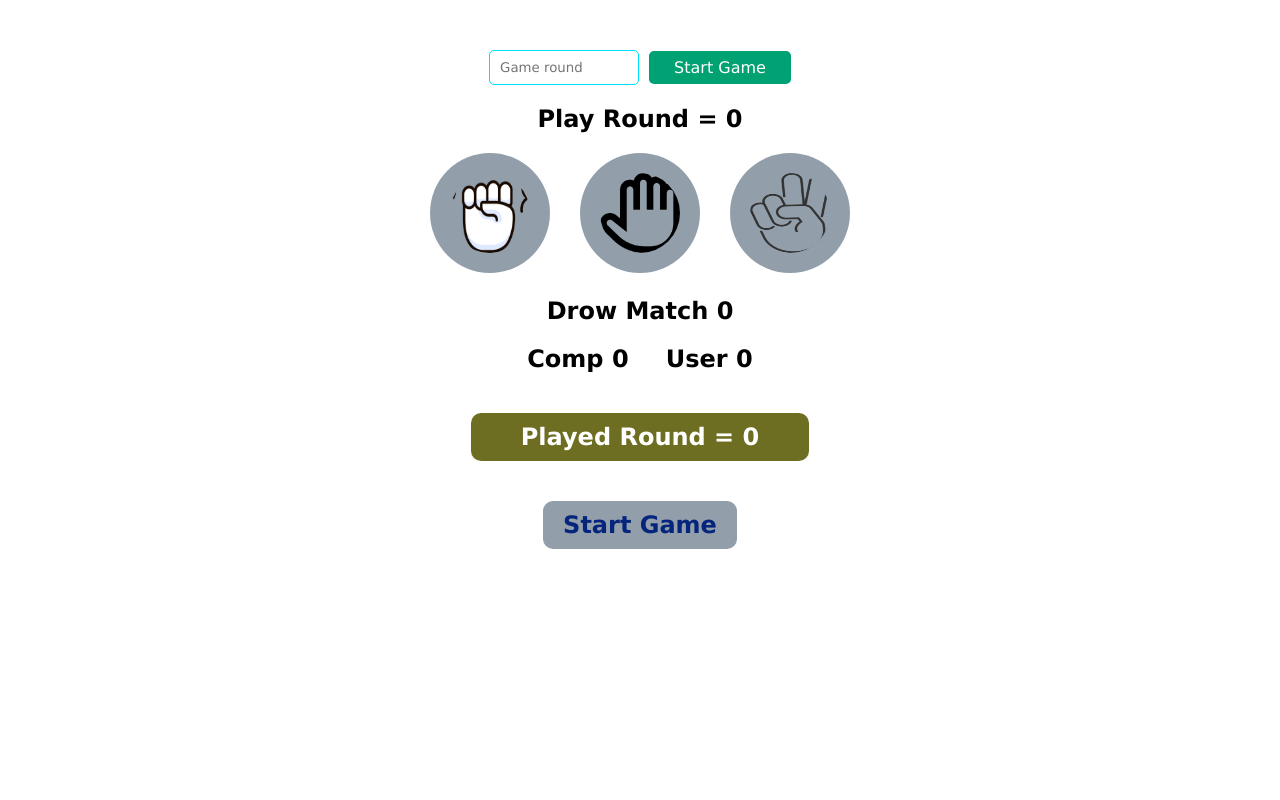
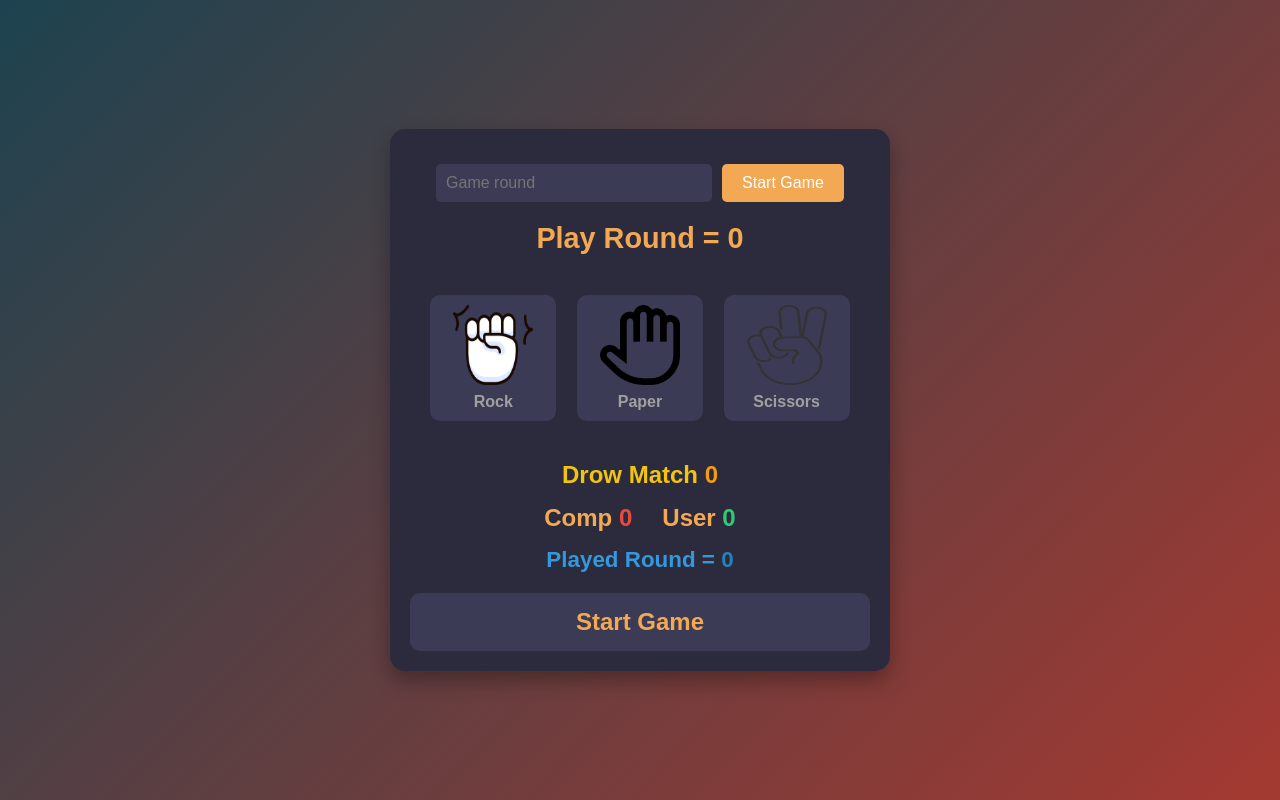
Before and after one commit to MrPAWAN143/rockpaperscissors, a plain HTML site: page index.html in a window 1280 px wide. Drawn offline with Linux system fonts and the light colour scheme.

Commit message:
theme change

```diff
--- a/index.html
+++ b/index.html
@@ -26,23 +26,23 @@
             <h2>Play Round = <span class="gameround">0</span></h2>
         </div>
 
-
         <div class="game">
-            <div id="rock">
-                <img src="rock.png" alt="">
-
+            <div id="rock" class="choice">
+                <img src="rock.png" alt="Rock">
+                <p>Rock</p>
             </div>
 
-            <div id="paper">
-                <img src="hand-paper.png" alt="">
-
+            <div id="paper" class="choice">
+                <img src="hand-paper.png" alt="Paper">
+                <p>Paper</p>
             </div>
 
-            <div id="scissors">
-
-                <img src="scissors.png" alt="">
+            <div id="scissors" class="choice">
+                <img src="scissors.png" alt="Scissors">
+                <p>Scissors</p>
             </div>
         </div>
+
 
 
         <div class="drow">
--- a/script.js
+++ b/script.js
@@ -47,17 +47,11 @@ const getuserround = () => {
     }
 }
 
-const popupshow = (msg, bgclor ,txtclor, time) => {
+const popupshow = (msg, bgclor, txtclor) => {
     gamemsg.style.display = "block"
     gamemsg.innerText = msg
     gamemsg.style.backgroundColor = bgclor
     gamemsg.style.color = txtclor
-
-
-
-
-
-
     setTimeout(() => {
         gamemsg.style.display = "none"
         userselectround.value = ""
@@ -71,9 +65,9 @@ const setgameroundvalue = () => {
     gameroundset.style.color = "green"
     gameroundset.style.fontSize = "30px"
     gameroundset.style.fontWeight = "800";
-    inputdiv.style.visibility = "hidden";
+    inputdiv.style.display = "none";
 
-    popupshow(`Congratulations! You have (${gameround}) rounds to play."` , "green" , "white" , 2000)
+    popupshow(`Congratulations! You have (${gameround}) rounds to play."`, "green", "white", 2000)
 
 }
 
@@ -88,26 +82,23 @@ gamediv.forEach((item) => {
 })
 
 const gamedrow = (userchoice, compval) => {
-
-    drowmatch++
-    drowpoint.innerText = drowmatch
-    msg.innerText = `Game Drow (${userchoice}) = (${compval}) `
-}
+    drowmatch++;
+    drowpoint.innerText = drowmatch;
+    msg.innerText = `It's a draw! Both chose (${userchoice}).`;
+};
 
 const winfunction = (userwin, userchoice, compval) => {
+    if (userwin) {
+        userscore++;
+        userpoint.innerText = userscore;
+        msg.innerText = `You win! (${userchoice}) beats (${compval}).`;
+    } else {
+        compscore++;
+        compoints.innerText = compscore;
+        msg.innerText = `You lose! (${compval}) beats (${userchoice}).`;
+    }
+};
 
-    if (userwin) {
-        userscore++
-        userpoint.innerText = userscore
-        msg.innerText = `You Win!  (${userchoice}) Beats (${compval}) `
-    } else {
-        compscore++
-        compoints.innerText = compscore
-        msg.innerText = `You Loss!  (${compval}) Beats (${userchoice}) `
-    }
-
-
-}
 
 
 const playgame = (userchoice) => {
@@ -151,7 +142,7 @@ const playgame = (userchoice) => {
 
 
 
-            popupshow("This is your final chance! You have one last move to make it count!" , "red" , "white" )
+            popupshow("This is your final chance! You have one last move to make it count!", "red", "white")
 
             if (gameround === 0) {
                 celebrite()
@@ -164,7 +155,7 @@ const playgame = (userchoice) => {
 
 
     } else {
-        popupshow("You don’t have any rounds left to play. Please check back later!", "red" , "white" )
+        popupshow("You don’t have any rounds left to play. Please check back later!", "red", "white")
 
     }
 
@@ -175,19 +166,19 @@ const celebrite = () => {
     if (userscore > compscore) {
 
 
-        popupshow("Congratulations! You've successfully won this game. Your strategy and skills were impressive—well done!" , "green" , "white" )
+        popupshow("Congratulations! You've successfully won this game. Your strategy and skills were impressive—well done!", "green", "white")
 
 
 
     } else if (userscore === compscore) {
 
-        popupshow("It's a draw! Both sides played well, but this match ends in a tie. Great effort from everyone!", "yellow" , "white" )
+        popupshow("It's a draw! Both sides played well, but this match ends in a tie. Great effort from everyone!", "yellow", "black")
 
 
     } else {
 
 
-        popupshow("Oops! We're sorry to say that you've lost this game. Better luck next time—don't give up!", "red" , "white" )
+        popupshow("Oops! We're sorry to say that you've lost this game. Better luck next time—don't give up!", "red", "white")
 
     }
 
@@ -210,16 +201,17 @@ const Startgame = () => {
 
     let startgame = document.querySelector('.start')
     startgame.addEventListener('click', () => {
-        inputdiv.style.visibility = "visible";
+        inputdiv.style.display = "flex";
         compoints.innerText = 0
         drowpoint.innerText = 0
         userpoint.innerText = 0
         plyedroundmsg.innerText = 0
         gameroundset.innerText = 0
 
-         gamemsg.style.display = "none"
+        gamemsg.style.display = "none"
 
-         msg.innerText = "Let's Play"
+        msg.innerText = "Let's Play"
+
 
     })
 
--- a/style.css
+++ b/style.css
@@ -1,123 +1,213 @@
+
 * {
-    box-sizing: border-box;
     margin: 0;
     padding: 0;
-    font-family: Geneva, Verdana, sans-serif;
+    box-sizing: border-box;
+    font-family: 'Arial', sans-serif;
 }
-
-html,
 body {
-    margin: 0;
+    background: linear-gradient(135deg, #1d4350, #a43931);
+    color: #fff;
+    display: flex;
+    align-items: center;
+    justify-content: center;
+    min-height: 100vh;
+    padding: 20px;
+    text-align: center;
 }
 
 .container {
+    max-width: 500px;
+    width: 100%;
+    background: #2b2b3d;
+    border-radius: 15px;
+    box-shadow: 0 10px 20px rgba(0, 0, 0, 0.3);
+    padding: 20px;
+    overflow: hidden;
+}
+
+/* Game Message */
+.gamemsg {
+    font-size: 1.2rem;
+    margin-bottom: 15px;
+    color: #f3a953;
+}
+
+/* Game Round Input */
+.how-round {
+    display: flex;
+    justify-content: center;
+    align-items: center;
+    gap: 10px;
+    margin-bottom: 20px;
+}
+
+.how-round input {
+    width: 60%;
+    padding: 10px;
+    font-size: 1rem;
+    border-radius: 5px;
+    border: none;
+    outline: none;
+    background: #3b3b55;
+    color: #fff;
+}
+
+.how-round .submit-btn {
+    background: #f3a953;
+    color: #fff;
+    padding: 10px 20px;
+    border-radius: 5px;
+    cursor: pointer;
+    transition: background 0.3s ease;
+}
+
+.how-round .submit-btn:hover {
+    background: #d6883d;
+}
+
+/* Game Stats */
+.max-round, .drow, .gane-points, .played {
+    margin: 15px 0;
+    font-size: 1.2rem;
+    color: #f3a953;
+}
+
+.gane-points{
+    display: flex;
+    align-items: center;
+    justify-content: center;
+    gap: 30px;
+}
+/* Game Elements */
+.game {
+    display: flex;
+    justify-content: space-between;
+    margin: 20px 0;
+    gap: 20px;
+}
+
+.game div {
+    width: 30%;
+    background: #3b3b55;
+    border-radius: 10px;
+    padding: 10px;
+    cursor: pointer;
+    transition: transform 0.2s ease, box-shadow 0.2s ease;
+}
+
+.game div:hover {
+    transform: scale(1.1);
+    box-shadow: 0 0 15px rgba(243, 169, 83, 0.8);
+}
+
+.game img {
     width: 100%;
     height: auto;
-    display: flex;
-    align-items: center;
-    flex-direction: column;
 }
 
-.how-round{
-    margin-top: 50px;
-    display: flex;
-    align-items: center;
-}
-.how-round input{
-    width: 150px;
-    height: 35px;
-    border: none;
-    outline: none;
-    border: 1px solid rgb(0, 225, 255);
-    padding: 2px 0px 2px 10px;
-    border-radius: 5px;
+/* Game Result */
+.game-result {
+    background: #3b3b55;
+    border-radius: 10px;
+    padding: 15px;
+    margin-top: 20px;
 }
 
-.drow{
-    margin-top: 20px;
-    margin-bottom: 0px;
+.game-result h2 {
+    font-size: 1.5rem;
+    color: #f3a953;
+}
+
+/* Responsive Design */
+@media (max-width: 480px) {
+    .how-round input {
+        width: 100%;
+    }
+
+    .game {
+        flex-direction: column;
+        gap: 10px;
+    }
+
+    .game div {
+        width: 100%;
+    }
+
+    .max-round, .drow, .gane-points, .played {
+        font-size: 1rem;
+    }
 }
 
 
-.how-round .submit-btn{
-    background-color: #00A172;
-    color: white;
-    padding: 7px 25px;
-    margin-left: 10px;
-    border-radius: 5px;
-    cursor: pointer;
+.game {
+    display: flex;
+    justify-content: space-around;
+    align-items: center;
+    gap: 20px;
+    padding: 20px;
 }
 
-.gamemsg{
-    display: none;
-   position: fixed;
-   top: 50%;
-   left: 50%;
-   background-color: red;
-   padding: 6px 10px;
-   border-radius: 4px;
-   transform: translateX(-50%);
-   width: 250px;
-   min-height: 100px;
-    color: white;
-    word-wrap: break-word;
-
-
-
- }
-.max-round{
-    margin-top: 20px;
+.choice {
+    text-align: center;
+    display: flex;
+    flex-direction: column;
+    align-items: center;
 }
 
-.game {
-    width: 420px;
-    height: auto;
-    margin: auto;
-    display: flex;
-    margin-top: 20px;
-    align-items: center;
-    justify-content: space-between;
-
+.choice img {
+    width: 80px; /* Adjust size as needed */
+    height: 80px;
+    margin-bottom: 8px;
 }
 
-.game div img {
-    width: 120px;
-    height: 120px;
-    padding: 20px;
-    border-radius: 50%;
-    background-color: rgb(146, 159, 170);
-    cursor: pointer;
-
+.choice p {
+    font-size: 16px;
+    font-weight: bold;
+    margin: 0;
+    color: #a0a0a0;
 }
 
-.game div img:hover{
-    outline: 6px solid rgb(76, 137, 48);
-
+/* General Styling */
+.drow, .gane-points, .played {
+    text-align: center;
+    margin: 15px 0;
+    font-family: 'Arial', sans-serif;
 }
 
-.gane-points{
-    width: 300px;
-    margin-top: 20px;
-    display: flex;
-    justify-content: space-evenly;
-    align-items: center;
-
+/* Draw Match */
+.drow h2 {
+    color: #f1c40f; /* Gold for draw to indicate neutrality */
+    font-size: 1.5rem;
+    font-weight: bold;
 }
 
-.played{
-    margin-top: 40px;
-    background-color: rgb(110, 110, 34);
-    padding: 10px 50px;
-    border-radius: 10px;
-    color: white;
+.drow-match {
+    color: #f39c12; /* Slightly darker gold for contrast */
 }
 
-.msg{
-    padding: 10px 20px;
-    background-color: rgb(146, 159, 170);
-    border-radius: 10px;
-    margin-top: 40px;
-    color: rgb(5, 37, 124);
+/* Game Points */
+.gane-points h2 {
+    font-size: 1.5rem;
+    font-weight: bold;
+}
+
+.comp-point {
+    color: #e74c3c; /* Red for the computer to indicate challenge */
+}
+
+.user-point {
+    color: #2ecc71; /* Green for the user to indicate success */
+}
+
+/* Played Rounds */
+.played h2 {
+    color: #3498db; /* Blue to show progress dynamically */
+    font-size: 1.4rem;
+}
+
+.played-round {
+    color: #2980b9; /* Slightly darker blue for contrast */
 }
 
 
```
